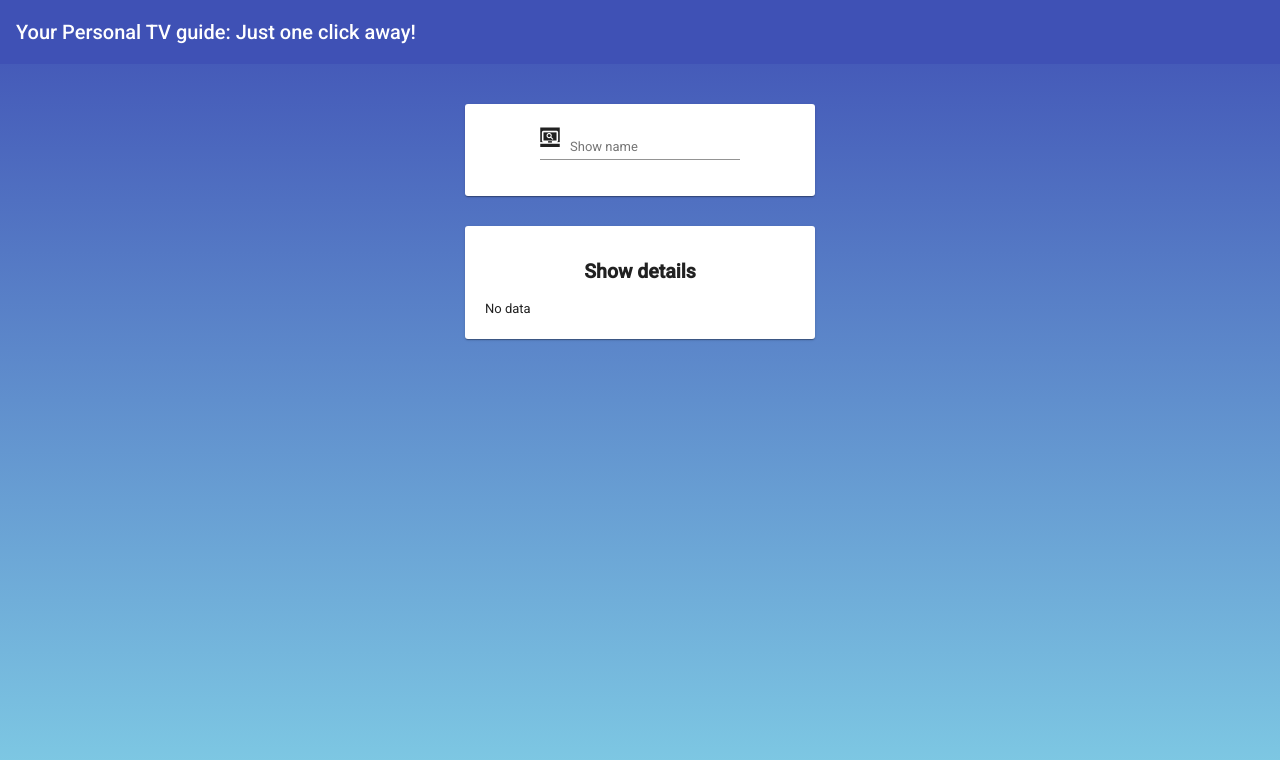
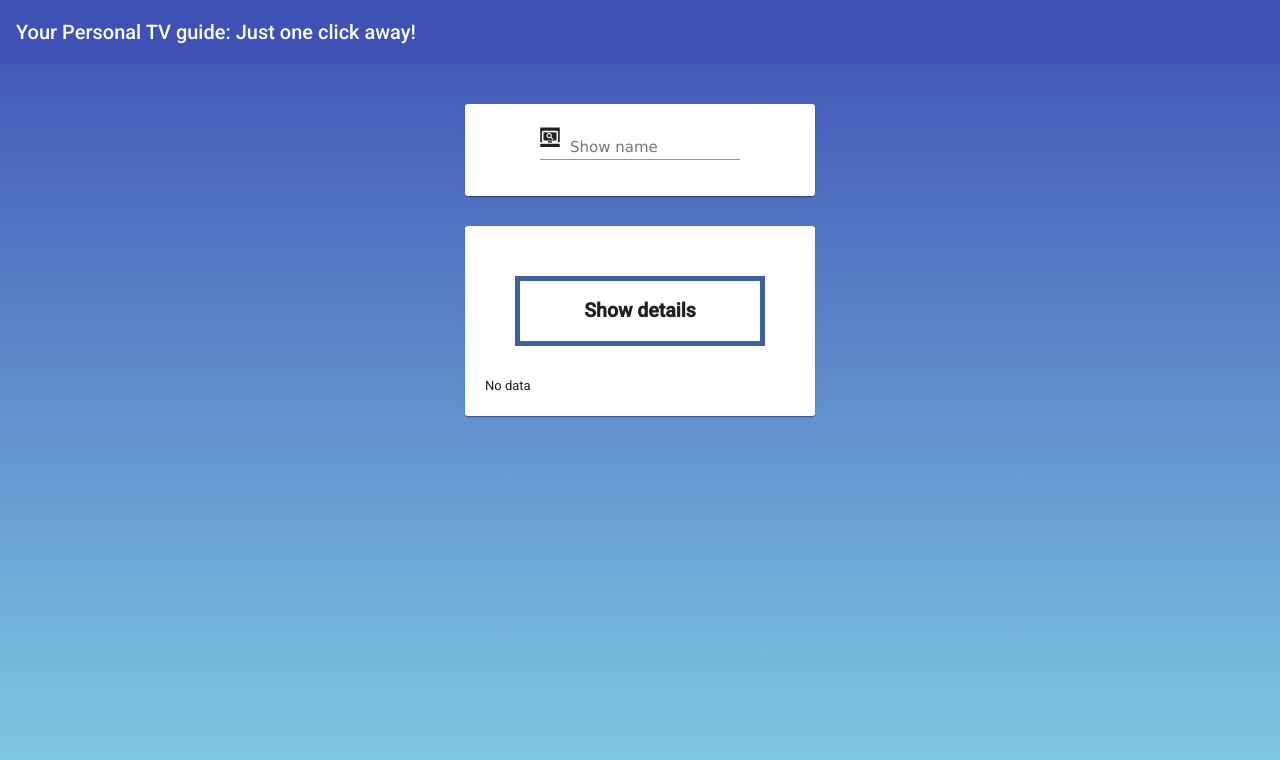
Before and after one commit to GSD678/TVShow, an Angular app: page / in a window 1280 px wide. Shown: the top 760 px of the page. Built offline with nearby package versions, Linux system fonts and the light colour scheme.

Commit message:
Modified tv component and app component in css

```diff
--- a/src/app/app.component.css
+++ b/src/app/app.component.css
@@ -14,3 +14,9 @@ body {
     box-shadow: 0 0 200px rgba(255, 255, 255, 0.5), 0 1px 2px rgba(0, 0, 0, 0.3);
 
   }
+  p {
+    width: 200px;
+    border: 5px solid rgb(60, 97, 157);
+    padding: 20px;
+    margin: 30px;
+  }
--- a/src/app/app.component.html
+++ b/src/app/app.component.html
@@ -11,7 +11,7 @@
     </mat-card>
   </div>
     <mat-card>
-      <div style="text-align:center;"><h2>Show details</h2></div>
+      <div style="text-align:center;"><h2><p>Show details</p></h2></div>
       <app-tvcomponent [current]="currentShow"></app-tvcomponent>
     </mat-card>
     </div></body>
--- a/src/app/tv-search/tv-search.component.css
+++ b/src/app/tv-search/tv-search.component.css
@@ -1,3 +1,7 @@
 mat-label,input{
   margin-left: 10px;
 }
+
+mat-label {
+  font: 15px/15px "Lucida Grande", Tahoma, Verdana, sans-serif;
+}
--- a/src/app/tvcomponent/tvcomponent.component.css
+++ b/src/app/tvcomponent/tvcomponent.component.css
@@ -0,0 +1,8 @@
+span {
+  font: 20px/20px "Lucida Grande", Tahoma, Verdana, sans-serif;
+  background-color: #acdef0;
+}
+p {
+  font: 20px/20px "Lucida Grande", Tahoma, Verdana, sans-serif;
+  background-color: #acdef0;
+}
```
